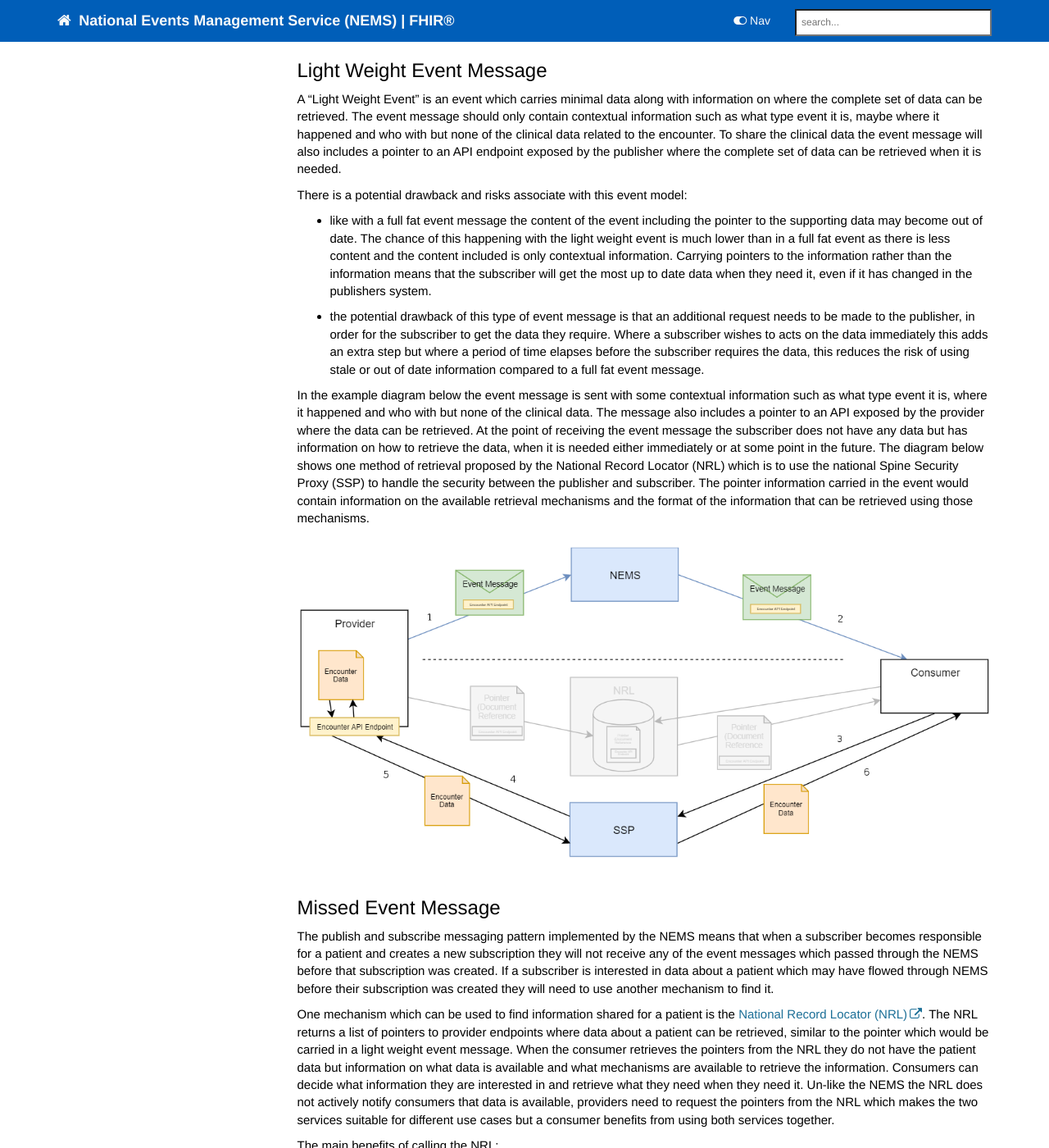
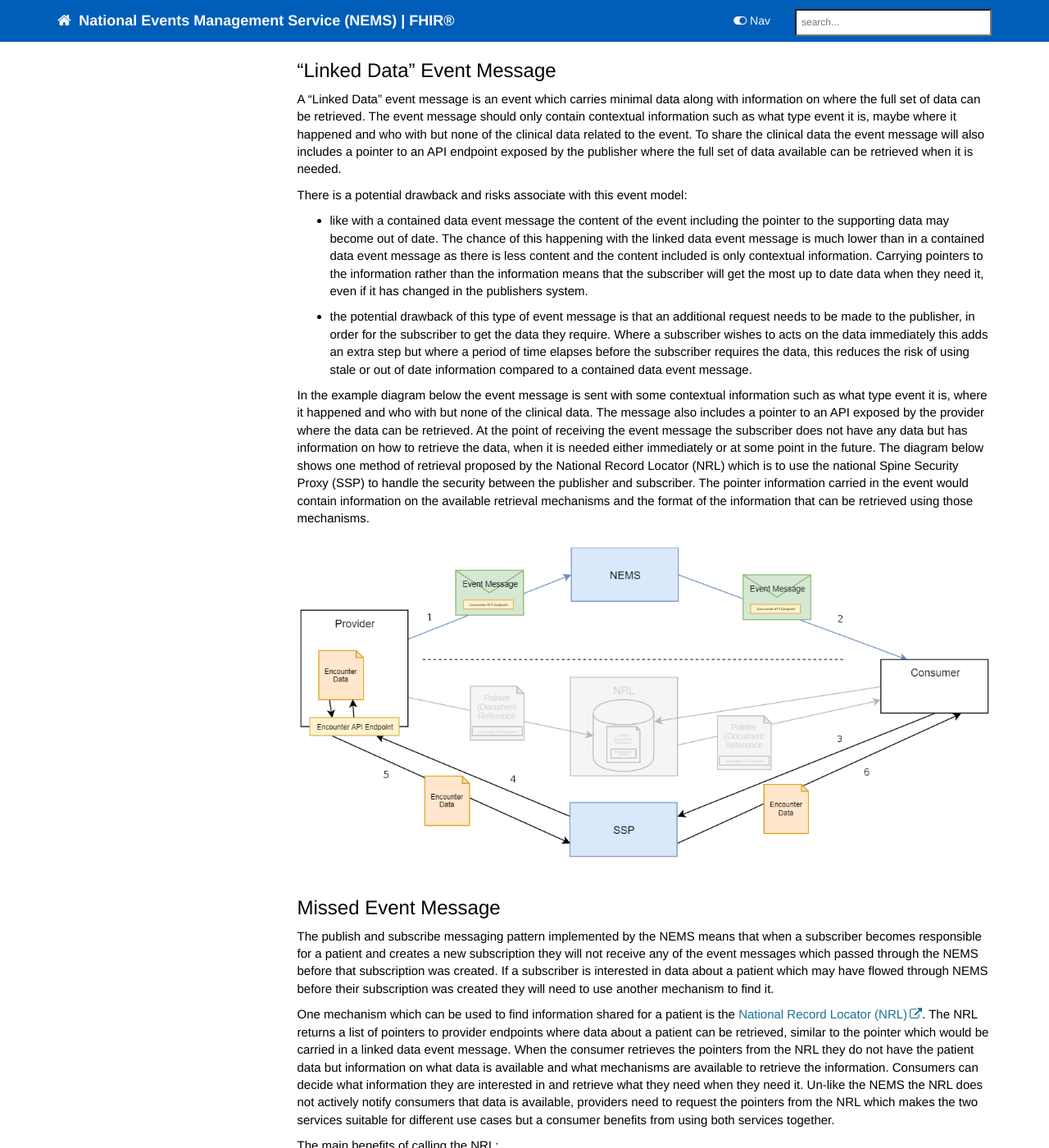
Before and after one commit to nhsconnect/Events-Management, a Jekyll site: the page built from pages/overview/overview_msg_architecture_event_content.md, in a window 1280 px wide and 1400 px high, scrolled down 1188 px. Shown: the whole window at 82% size. Built offline with Jekyll 4.4.1, drawn with Linux system fonts in a browser that asks for light colours; nearby versions of some CDN libraries; comment, search, counter and statistics services are not loaded; some of the changed text lies outside the part shown.

Commit message:
Changed "Full Fat" to "Contained Data" event messages and "light weight" to "Linked Data" event messages.

```diff
--- a/pages/overview/overview_msg_architecture_event_content.md
+++ b/pages/overview/overview_msg_architecture_event_content.md
@@ -13,9 +13,9 @@
 When data is shared between a publisher and subscriber, whatever the mechanism, the data shared must be in a standard format and contain all information required to give the main focal bit of information context, for example a comment is unlikely to be useful unless it is in the context of something such as an observations or procedure.
 
 
-## Full Fat Event Message
+## "Contained Data" Event Message
 
-A "Full Fat Event" message is where the event message contains all the data related to the event. In this scenario when the subscriber receives the event they have all the data available about that event.
+A "Contained Data" event message is where the event message contains all the data related to the event. In this scenario when the subscriber receives the event they have all the data available about that event.
 
 There are a number of issues and risks associated with this method of communicating data from the publisher to the subscriber:
 - If the consumer has not create a subscription to the event before it is sent through the NEMS, the subscriber will never receive the event and therefore will never receive the data. In this scenario another mechanism is required to retrieve that missed data when it is required, which is where the National Record Locator becomes useful as outlined in the "Missed Event Message" section further down this page.
@@ -28,13 +28,13 @@
 </div>
 
 
-## Light Weight Event Message
+## "Linked Data" Event Message
 
-A "Light Weight Event" is an event which carries minimal data along with information on where the complete set of data can be retrieved. The event message should only contain contextual information such as what type event it is, maybe where it happened and who with but none of the clinical data related to the encounter. To share the clinical data the event message will also includes a pointer to an API endpoint exposed by the publisher where the complete set of data can be retrieved when it is needed.
+A "Linked Data" event message is an event which carries minimal data along with information on where the full set of data can be retrieved. The event message should only contain contextual information such as what type event it is, maybe where it happened and who with but none of the clinical data related to the event. To share the clinical data the event message will also includes a pointer to an API endpoint exposed by the publisher where the full set of data available can be retrieved when it is needed.
 
 There is a potential drawback and risks associate with this event model:
-- like with a full fat event message the content of the event including the pointer to the supporting data may become out of date. The chance of this happening with the light weight event is much lower than in a full fat event as there is less content and the content included is only contextual information. Carrying pointers to the information rather than the information means that the subscriber will get the most up to date data when they need it, even if it has changed in the publishers system.
-- the potential drawback of this type of event message is that an additional request needs to be made to the publisher, in order for the subscriber to get the data they require. Where a subscriber wishes to acts on the data immediately this adds an extra step but where a period of time elapses before the subscriber requires the data, this reduces the risk of using stale or out of date information compared to a full fat event message.
+- like with a contained data event message the content of the event including the pointer to the supporting data may become out of date. The chance of this happening with the linked data event message is much lower than in a contained data event message as there is less content and the content included is only contextual information. Carrying pointers to the information rather than the information means that the subscriber will get the most up to date data when they need it, even if it has changed in the publishers system.
+- the potential drawback of this type of event message is that an additional request needs to be made to the publisher, in order for the subscriber to get the data they require. Where a subscriber wishes to acts on the data immediately this adds an extra step but where a period of time elapses before the subscriber requires the data, this reduces the risk of using stale or out of date information compared to a contained data event message.
 
 In the example diagram below the event message is sent with some contextual information such as what type event it is, where it happened and who with but none of the clinical data. The message also includes a pointer to an API exposed by the provider where the data can be retrieved. At the point of receiving the event message the subscriber does not have any data but has information on how to retrieve the data, when it is needed either immediately or at some point in the future. The diagram below shows one method of retrieval proposed by the National Record Locator (NRL) which is to use the national Spine Security Proxy (SSP) to handle the security between the publisher and subscriber. The pointer information carried in the event would contain information on the available retrieval mechanisms and the format of the information that can be retrieved using those mechanisms.
 
@@ -47,7 +47,7 @@
 
 The publish and subscribe messaging pattern implemented by the NEMS means that when a subscriber becomes responsible for a patient and creates a new subscription they will not receive any of the event messages which passed through the NEMS before that subscription was created. If a subscriber is interested in data about a patient which may have flowed through NEMS before their subscription was created they will need to use another mechanism to find it.
 
-One mechanism which can be used to find information shared for a patient is the [National Record Locator (NRL)](https://developer.nhs.uk/apis/nrl/). The NRL returns a list of pointers to provider endpoints where data about a patient can be retrieved, similar to the pointer which would be carried in a light weight event message. When the consumer retrieves the pointers from the NRL they do not have the patient data but information on what data is available and what mechanisms are available to retrieve the information.  Consumers can decide what information they are interested in and retrieve what they need when they need it. Un-like the NEMS the NRL does not actively notify consumers that data is available, providers need to request the pointers from the NRL which makes the two services suitable for different use cases but a consumer benefits from using both services together.
+One mechanism which can be used to find information shared for a patient is the [National Record Locator (NRL)](https://developer.nhs.uk/apis/nrl/). The NRL returns a list of pointers to provider endpoints where data about a patient can be retrieved, similar to the pointer which would be carried in a linked data event message. When the consumer retrieves the pointers from the NRL they do not have the patient data but information on what data is available and what mechanisms are available to retrieve the information. Consumers can decide what information they are interested in and retrieve what they need when they need it. Un-like the NEMS the NRL does not actively notify consumers that data is available, providers need to request the pointers from the NRL which makes the two services suitable for different use cases but a consumer benefits from using both services together.
 
 The main benefits of calling the NRL:
 - consumers get the most up to date information when it is needed
```
